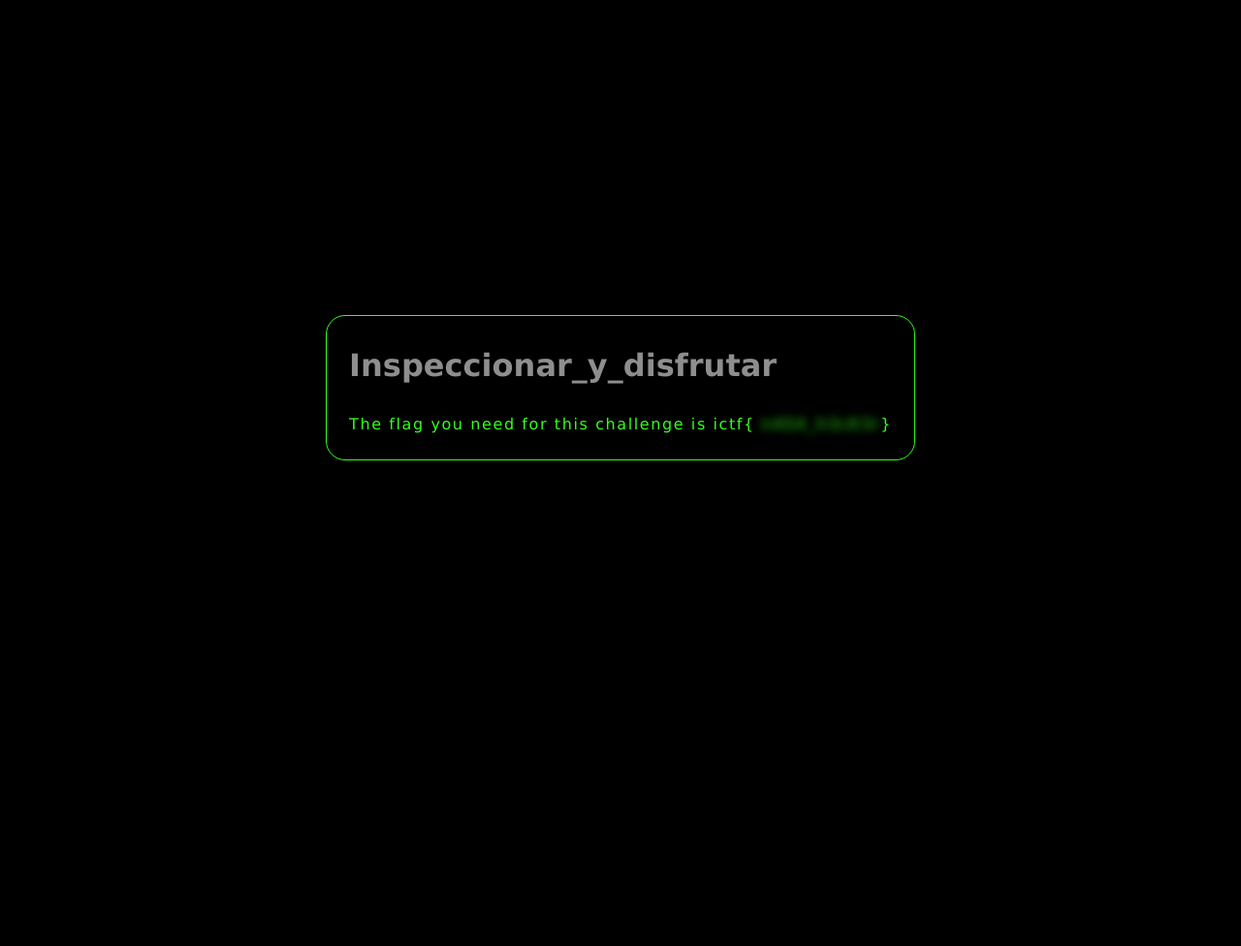
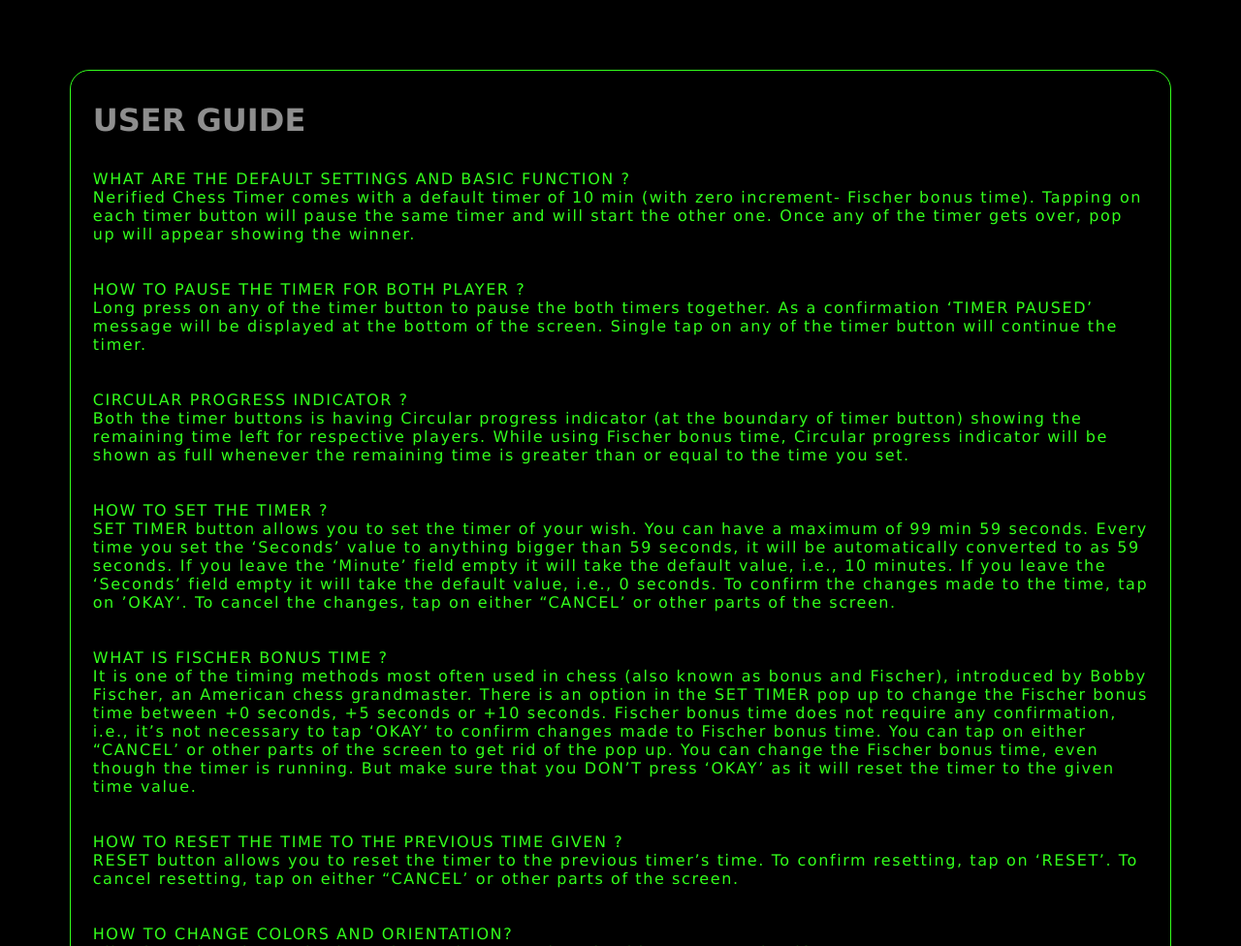
Before and after one commit to NeriQuest/Userguide-chesstimer.io, a plain HTML site: page index.html in a window 1280 px wide. Shown: the top 976 px of the page at 97% size. Before the commit the page ends 800 px from the top, so only its background shows below. Drawn offline with Linux system fonts and the light colour scheme.

Commit message:
Update index.html

```diff
--- a/index.html
+++ b/index.html
@@ -5,10 +5,45 @@
 
 <div class="main">
     <div class="sub">
-        <p><b>Inspeccionar_y_disfrutar</b></p>
+        <p><b>USER GUIDE</b></p>
     </div>
-<p>The flag you need for this challenge is ictf{
-    <span class="blur">n4S4_h3cK3r</span>} </p>
+<p>
+
+
+    <div class="qns">WHAT ARE THE DEFAULT SETTINGS AND BASIC FUNCTION ?</div>
+       Nerified Chess Timer comes with a default timer of 10 min (with zero increment- Fischer bonus time). Tapping on each timer button will pause the same timer and will start the other one. Once any of the timer gets over, pop up will appear showing the winner.
+       <br><br><br>
+       <div class="qns">HOW TO PAUSE THE TIMER FOR BOTH PLAYER ?</div>
+       Long press on any of the timer button to pause the both timers together. As a confirmation ‘TIMER PAUSED’ message will be displayed at the bottom of the screen. Single tap on any of the timer button will continue the timer.
+       <br><br><br>
+       <div class="qns">CIRCULAR PROGRESS INDICATOR ?</div>
+       Both the timer buttons is having Circular progress indicator (at the boundary of timer button) showing the remaining time left for respective players. While using Fischer bonus time, Circular progress indicator will be shown as full whenever the remaining time is greater than or equal to the time you set.
+       <br><br><br>
+       <div class="qns">HOW TO SET THE TIMER ?</div>
+       SET TIMER button allows you to set the timer of your wish. You can have a maximum of 99 min 59 seconds.
+       Every time you set the ‘Seconds’ value to anything bigger than 59 seconds, it will be automatically converted to as 59 seconds. If you leave the ‘Minute’ field empty it will take the default value, i.e., 10 minutes. If you leave the ‘Seconds’ field empty it will take the default value, i.e., 0 seconds.
+       To confirm the changes made to the time, tap on ’OKAY’. To cancel the changes, tap on either “CANCEL’ or other parts of the screen.
+       <br><br><br>
+       <div class="qns">WHAT IS FISCHER BONUS TIME ?</div>
+      It is one of the timing methods most often used in chess (also known as bonus and Fischer), introduced by Bobby Fischer, an American chess grandmaster.
+       There is an option in the SET TIMER pop up to change the Fischer bonus time between +0 seconds, +5 seconds or +10 seconds. Fischer bonus time does not require any confirmation, i.e., it’s not necessary to tap ‘OKAY’ to confirm changes made to Fischer bonus time. You can tap on either “CANCEL’ or other parts of the screen to get rid of the pop up.
+       You can change the Fischer bonus time, even though the timer is running. But make sure that you DON’T press ‘OKAY’ as it will reset the timer to the given time value.
+       <br><br><br>
+       <div class="qns">HOW TO RESET THE TIME TO THE PREVIOUS TIME GIVEN ?</div>
+       RESET button allows you to reset the timer to the previous timer’s time. To confirm resetting, tap on ‘RESET’. To cancel resetting, tap on either “CANCEL’ or other parts of the screen.
+       <br><br><br>
+       <div class="qns">HOW TO CHANGE COLORS AND ORIENTATION? </div>
+       All colour changing and orientation options are given in side mar menu itself.
+       <br><div class="clr">BODY COLOR       	: </div>Color of the timers body. Default color is Blue.
+       <br><div class="clr">BUTTON COLOR   	: </div>Color of the timers buttons. Default color is black.
+       <br><div class="clr">FOCUS COLOR   	:</div> Color with fade effect at the edge of the timer button to represent active timer. Default color is light teal.
+       <br><div class="clr">CIRCLE COLOR 	:</div> Color of the timers circular progress indicator. Default color is orange.
+       You can change the orientation of the timer and you have three option with previews. Default orientation is timer facing LEFT side
+       <br><br><br>
+   Hope its helpful,<br>
+   Thank you<br><br><br>
+
+    </p>
 </div>
 </body>
 </html>
```
